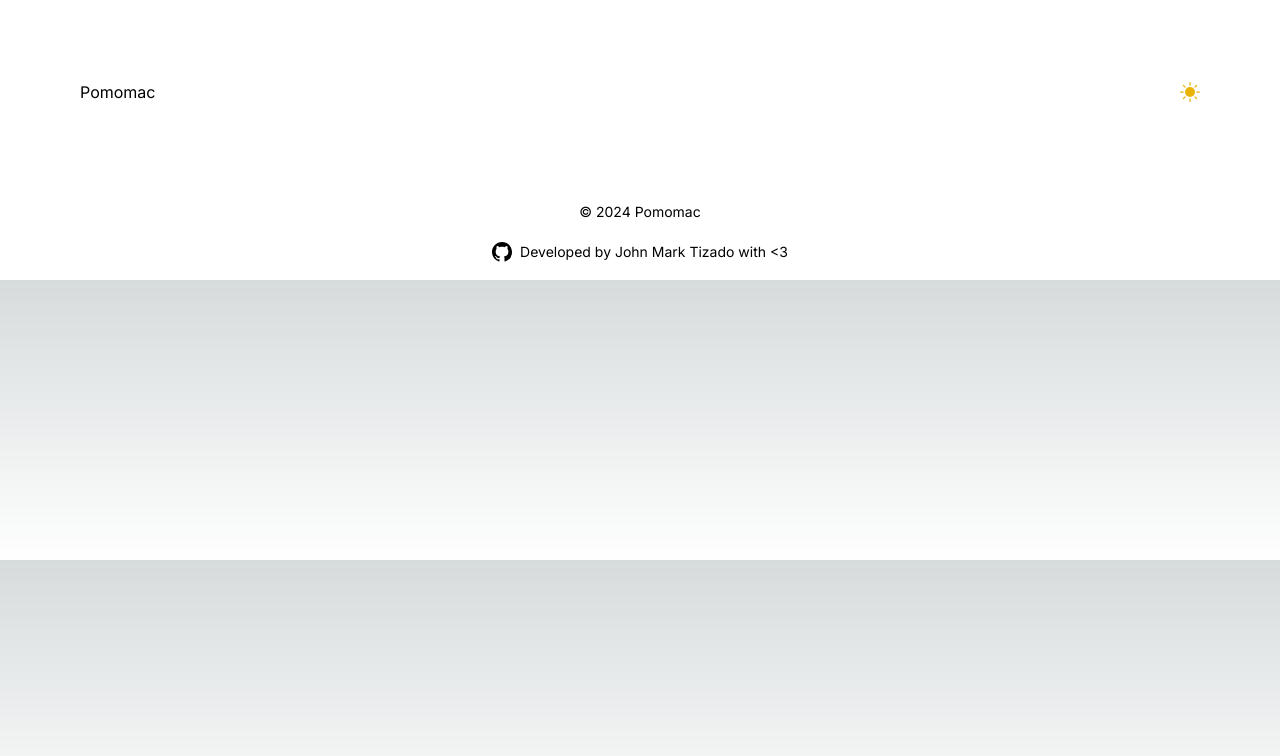
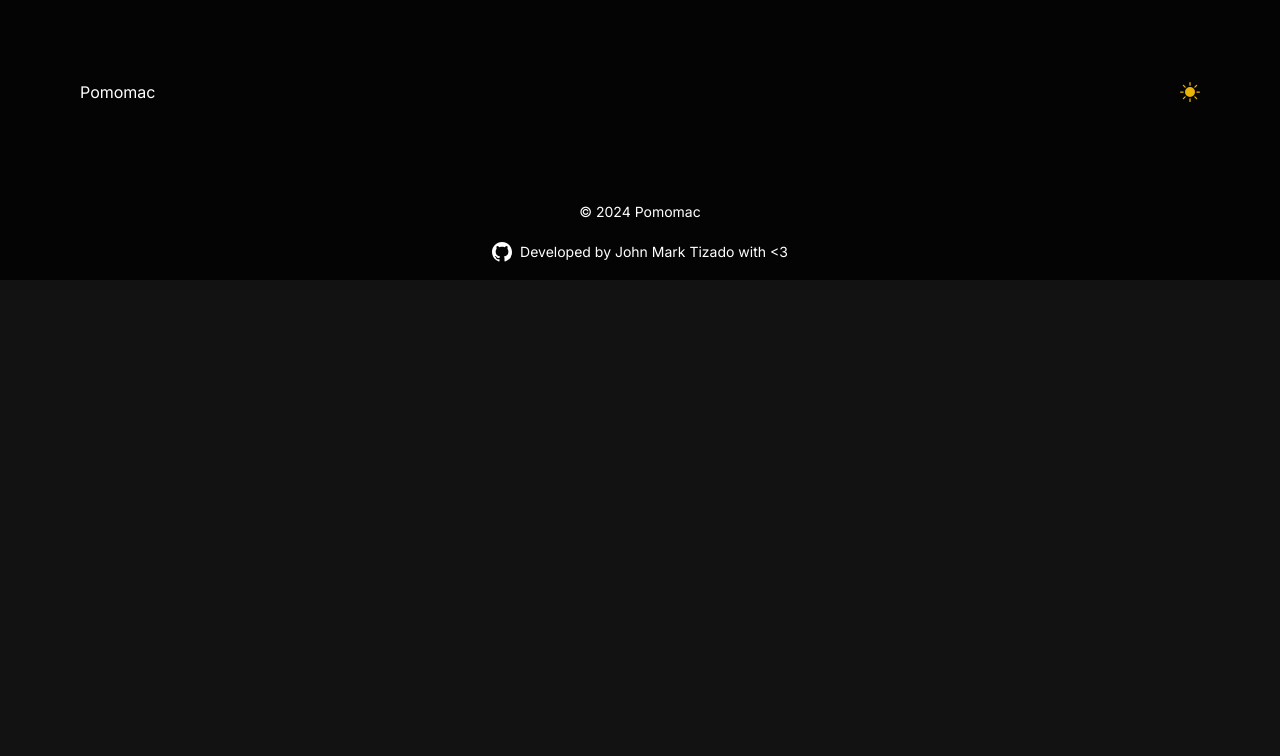
Before and after one commit to ProgrammerJM/Pomomac, a Next.js app: page / in a window 1280 px wide. Shown: the top 756 px of the page. Built offline with nearby package versions, Linux system fonts and the light colour scheme.

Commit message:
chore: Update Tailwind CSS configuration for dark mode support

```diff
--- a/app/globals.css
+++ b/app/globals.css
@@ -2,32 +2,6 @@
 @tailwind components;
 @tailwind utilities;
 
-:root {
-  --foreground-rgb: 0, 0, 0;
-  --background-start-rgb: 214, 219, 220;
-  --background-end-rgb: 255, 255, 255;
+* {
+  @apply transition-colors duration-200;
 }
-
-@media (prefers-color-scheme: dark) {
-  :root {
-    --foreground-rgb: 255, 255, 255;
-    --background-start-rgb: 0, 0, 0;
-    --background-end-rgb: 0, 0, 0;
-  }
-}
-
-body {
-  color: rgb(var(--foreground-rgb));
-  background: linear-gradient(
-      to bottom,
-      transparent,
-      rgb(var(--background-end-rgb))
-    )
-    rgb(var(--background-start-rgb));
-}
-
-@layer utilities {
-  .text-balance {
-    text-wrap: balance;
-  }
-}
--- a/tailwind.config.ts
+++ b/tailwind.config.ts
@@ -1,6 +1,7 @@
 import type { Config } from "tailwindcss";
 
 const config: Config = {
+  darkMode: ["class"],
   content: [
     "./pages/**/*.{js,ts,jsx,tsx,mdx}",
     "./components/**/*.{js,ts,jsx,tsx,mdx}",
```
